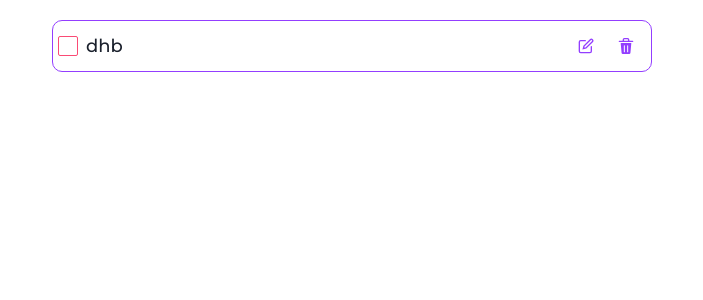
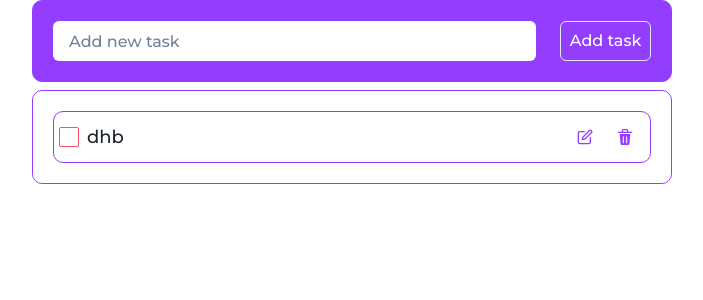
Before and after one commit to LizavetaLeiko/Todo, a React (Create React App) app: page / in a window 1280 px wide. Shown: the top 300 px of the page, without its empty margins (288-991 px from the left). Built offline with nearby package versions, Linux system fonts and the light colour scheme; a web font is replaced by a local one.

Commit message:
added todo creation

```diff
--- a/package.json
+++ b/package.json
@@ -22,6 +22,7 @@
     "react-scripts": "5.0.1",
     "redux": "^4.2.1",
     "typescript": "^4.9.5",
+    "uuid": "^9.0.0",
     "web-vitals": "^2.1.4"
   },
   "scripts": {
@@ -47,5 +48,8 @@
       "last 1 firefox version",
       "last 1 safari version"
     ]
+  },
+  "devDependencies": {
+    "@types/uuid": "^9.0.2"
   }
 }
--- a/src/App.tsx
+++ b/src/App.tsx
@@ -1,5 +1,7 @@
 import { Flex } from "@chakra-ui/react";
 import TodoList from "./components/todoList/TodoList";
+import CreateTodoForm from "./components/createTodoForm/CreateTodoForm";
+import theme from "./theme";
 
 function App() {
   return (
@@ -8,7 +10,10 @@ function App() {
         justify={"center"}
         align={"center"}
         direction={"column"}
+        gap={2}
+        fontFamily={theme.fonts.body}
       >
+        <CreateTodoForm/>
         <TodoList/>
       </Flex>
     </div>
--- /dev/null
+++ b/src/components/common/defaultBtn/DefaultBtn.tsx
@@ -0,0 +1,25 @@
+import { Button } from "@chakra-ui/react";
+import { IDefaultBtnProps } from "../../../interfaces/IDefaultBtnProps";
+import theme from "../../../theme";
+
+const DefaultBtn = (props: IDefaultBtnProps) => {
+  return (
+    <Button
+    onClick={props.func}
+      variant="outline"
+      fontWeight={"500"}
+      color={theme.colors.white}
+      _hover={{
+        color: `${theme.colors.purple}`,
+        backgroundColor: `${theme.colors.white}`
+      }}
+      _active={{
+        backgroundColor: `${theme.colors.lightPurple}`
+      }}
+    >
+      {props.value}
+    </Button>
+  );
+};
+
+export default DefaultBtn;
--- /dev/null
+++ b/src/components/createTodoForm/CreateTodoForm.tsx
@@ -0,0 +1,46 @@
+import { Flex, Input } from "@chakra-ui/react"
+import theme from "../../theme"
+import DefaultBtn from "../common/defaultBtn/DefaultBtn"
+import { useAppDispatch } from "../../store/reduxHook"
+import { v4 as uuidv4 } from 'uuid';
+import { useState } from "react";
+import { addTodo } from "../../store/redusers/todoSlice";
+
+
+const CreateTodoForm = () =>{
+
+  const [task, setTask] = useState<string>('');
+
+  const handleTask = (event: React.ChangeEvent<HTMLInputElement>) => {
+    setTask(event.target.value)
+  }
+
+  const dispatch = useAppDispatch();
+
+  const handleAddTask = () =>{
+    if(task) {
+      const todo = {
+        todo: task,
+        id: uuidv4(),
+      }
+      dispatch(addTodo(todo))
+      setTask('')
+    }
+  }
+
+  return(
+    <Flex
+      width={'50%'}
+      padding={"20px"}
+      border={`1px solid ${theme.colors.purple}`}
+      bg={theme.colors.purple}
+      borderRadius={"10px"}
+      gap={6}
+    >
+      <Input onChange={handleTask} value={task} variant={'flusheds'} placeholder="Add new task" width={"100%"} />
+      <DefaultBtn value={"Add task"} func={handleAddTask}/>
+    </Flex>
+  )
+}
+
+export default CreateTodoForm
--- a/src/components/todoList/TodoList.tsx
+++ b/src/components/todoList/TodoList.tsx
@@ -1,7 +1,8 @@
-import { Flex, theme } from "@chakra-ui/react";
+import { Flex } from "@chakra-ui/react";
 import Todo from "../todo/Todo";
 import { IToDo } from "../../interfaces/ITodo";
 import { useAppSelector } from "../../store/reduxHook";
+import theme from "../../theme";
 
 const TodoList = () => {
 
@@ -16,6 +17,7 @@ const TodoList = () => {
       padding={"20px"}
       border={`1px solid ${theme.colors.purple}`}
       borderRadius={"10px"}
+      gap={2}
     >
       {todos.map((item: IToDo) => {
         return (
--- /dev/null
+++ b/src/interfaces/IDefaultBtnProps.ts
@@ -0,0 +1,4 @@
+export interface IDefaultBtnProps{
+  value: string,
+  func: () => void
+}
--- a/src/theme/index.ts
+++ b/src/theme/index.ts
@@ -7,6 +7,7 @@ const theme = extendTheme({
   },
   colors: {
     purple: '#933EFF',
+    lightPurple: '#C699FF',
     red: '#FA4B75',
     green: '#55EB7F',
     white: '#ffffff',
```
Also changed, not shown: 1 other file (tests, documents, lock files or other folders).
